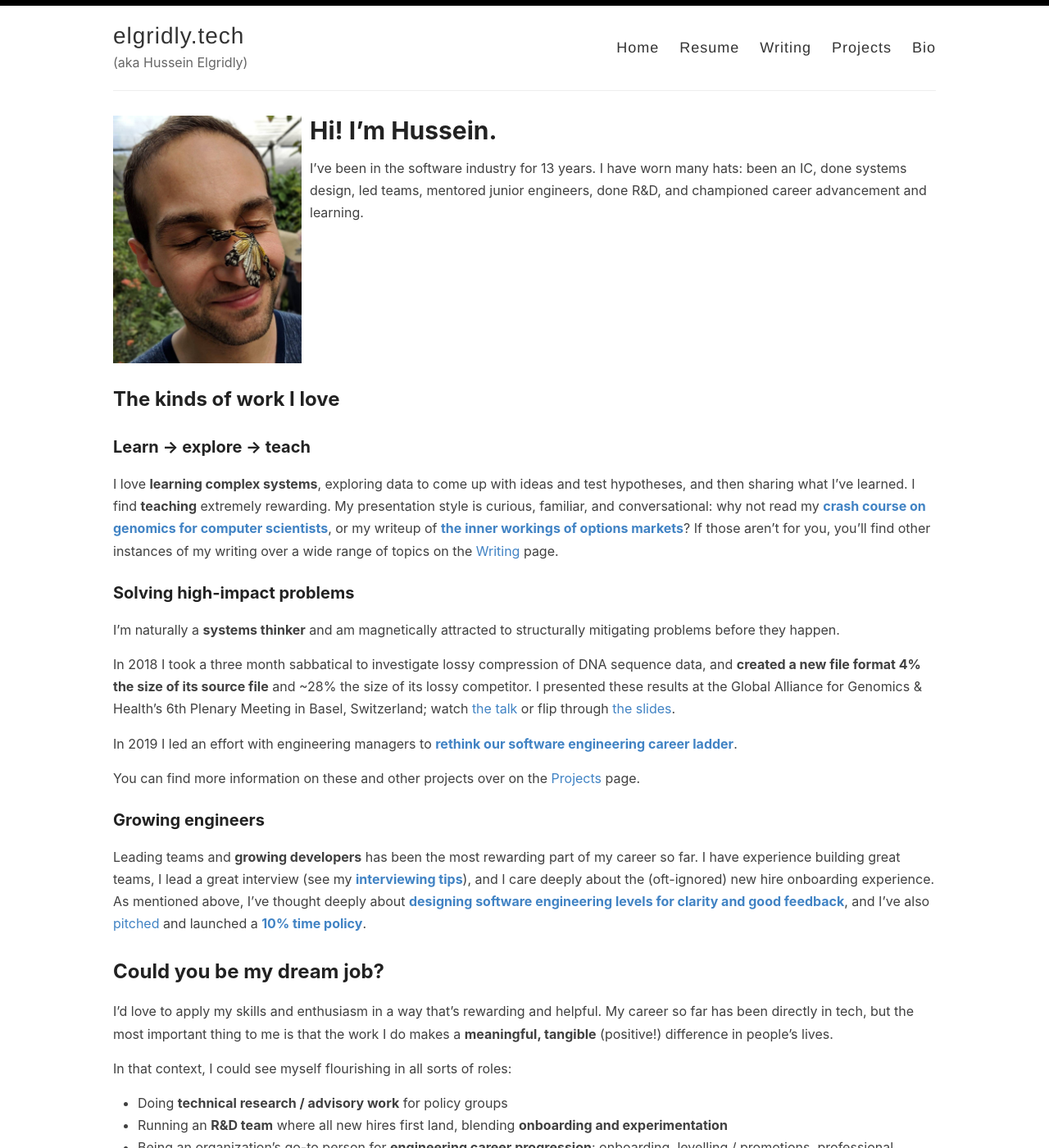
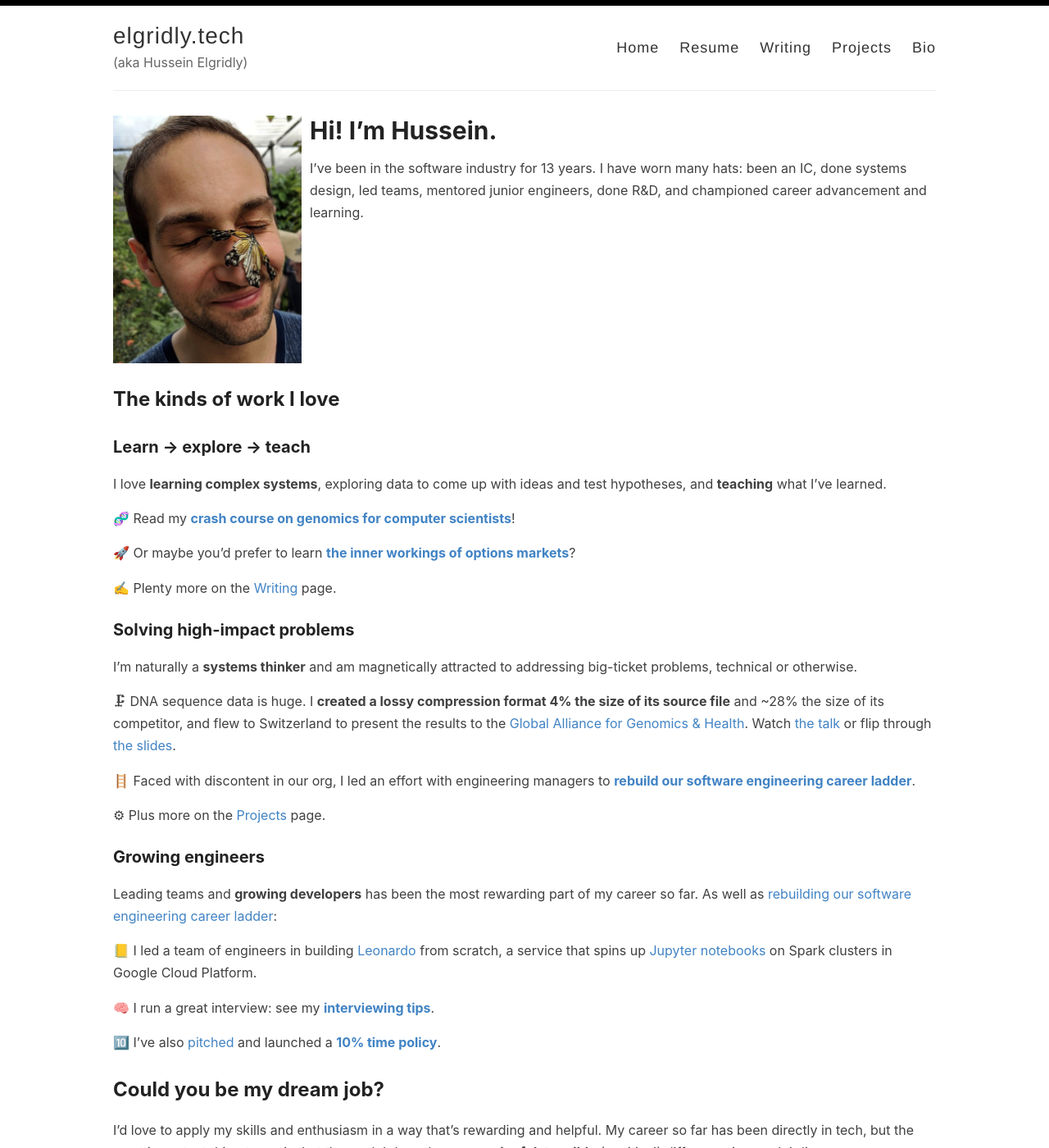
Before and after one commit to helgridly/helgridly.github.io, a Jekyll site: the page built from index.md, in a window 1280 px wide and 1400 px high. Shown: the whole window at 82% size. Built offline with Jekyll 4.4.1, drawn with Linux system fonts in a browser that asks for light colours.

Commit message:
replace landing page wall of text with emoji bullet points (#13)

```diff
--- a/index.md
+++ b/index.md
@@ -17,21 +17,33 @@ I've been in the software industry for 13 years. I have worn many hats: been an
 
 ### Learn -> explore -> teach
 
-I love **learning complex systems**, exploring data to come up with ideas and test hypotheses, and then sharing what I've learned. I find **teaching** extremely rewarding. My presentation style is curious, familiar, and conversational: why not read my [**crash course on genomics for computer scientists**](https://docs.google.com/document/d/1-C_BI4mx0Amjxac7G908Wtmfuc_N8O4_UqSDPiZu_bo/edit?usp=sharing), or my writeup of [**the inner workings of options markets**](https://helgridly.github.io/finstuff/understanding-NOPE/)? If those aren't for you, you'll find other instances of my writing over a wide range of topics on the [Writing](/writing) page.
+I love **learning complex systems**, exploring data to come up with ideas and test hypotheses, and **teaching** what I've learned.
+
+🧬 Read my [**crash course on genomics for computer scientists**](https://docs.google.com/document/d/1-C_BI4mx0Amjxac7G908Wtmfuc_N8O4_UqSDPiZu_bo/edit?usp=sharing)!
+
+🚀 Or maybe you'd prefer to learn [**the inner workings of options markets**](https://helgridly.github.io/finstuff/understanding-NOPE/)?
+
+✍ Plenty more on the [Writing](/writing) page.
 
 ### Solving high-impact problems
 
-I'm naturally a **systems thinker** and am magnetically attracted to structurally mitigating problems before they happen.
+I'm naturally a **systems thinker** and am magnetically attracted to addressing big-ticket problems, technical or otherwise.
 
-In 2018 I took a three month sabbatical to investigate lossy compression of DNA sequence data, and **created a new file format 4% the size of its source file** and ~28% the size of its lossy competitor. I presented these results at the Global Alliance for Genomics & Health's 6th Plenary Meeting in Basel, Switzerland; watch [the talk](https://www.youtube.com/watch?v=TaqFBgaZHmE&t=13920s) or flip through [the slides](https://docs.google.com/presentation/d/1EAG3Mz_Rwszn1xzvLFlFDtZJKeTfTcqo/edit).
+🗜 DNA sequence data is huge. I **created a lossy compression format 4% the size of its source file** and ~28% the size of its competitor, and flew to Switzerland to present the results to the [Global Alliance for Genomics & Health](https://www.ga4gh.org/). Watch [the talk](https://www.youtube.com/watch?v=TaqFBgaZHmE&t=13920s) or flip through [the slides](https://docs.google.com/presentation/d/1EAG3Mz_Rwszn1xzvLFlFDtZJKeTfTcqo/edit).
 
-In 2019 I led an effort with engineering managers to [**rethink our software engineering career ladder**](/levels).
+🪜 Faced with discontent in our org, I led an effort with engineering managers to [**rebuild our software engineering career ladder**](/levels).
 
-You can find more information on these and other projects over on the [Projects](/Projects) page.
+⚙ Plus more on the [Projects](/Projects) page.
 
 ### Growing engineers
 
-Leading teams and **growing developers** has been the most rewarding part of my career so far. I have experience building great teams, I lead a great interview (see my [**interviewing tips**](https://docs.google.com/document/d/1qNeXN_E_na_KXsZMaXRfYQcoT-0w59yjdmN1B7Tst68/edit#)), and I care deeply about the (oft-ignored) new hire onboarding experience. As mentioned above, I've thought deeply about [**designing software engineering levels for clarity and good feedback**](/levels), and I've also [pitched](https://docs.google.com/presentation/d/1dgl6OwC9FHX-6oT9Z1JCmPglDmW9umv0/edit?usp=sharing&ouid=114804907504664516654&rtpof=true&sd=true) and launched a [**10% time policy**](https://docs.google.com/document/d/1z81KCX6tuKLnSct5oFamhEvcFCJIPGOL/edit?usp=sharing&ouid=114804907504664516654&rtpof=true&sd=true).
+Leading teams and **growing developers** has been the most rewarding part of my career so far. As well as [rebuilding our software engineering career ladder](/levels):
+
+📒 I led a team of engineers in building [Leonardo](https://github.com/DataBiosphere/leonardo) from scratch, a service that spins up [Jupyter notebooks](https://jupyter.org/) on Spark clusters in Google Cloud Platform.
+
+🧠 I run a great interview: see my [**interviewing tips**](https://docs.google.com/document/d/1qNeXN_E_na_KXsZMaXRfYQcoT-0w59yjdmN1B7Tst68/edit#).
+
+🔟 I've also [pitched](https://docs.google.com/presentation/d/1dgl6OwC9FHX-6oT9Z1JCmPglDmW9umv0/edit?usp=sharing&ouid=114804907504664516654&rtpof=true&sd=true) and launched a [**10% time policy**](https://docs.google.com/document/d/1z81KCX6tuKLnSct5oFamhEvcFCJIPGOL/edit?usp=sharing&ouid=114804907504664516654&rtpof=true&sd=true).
 
 ## Could you be my dream job?
 
```
